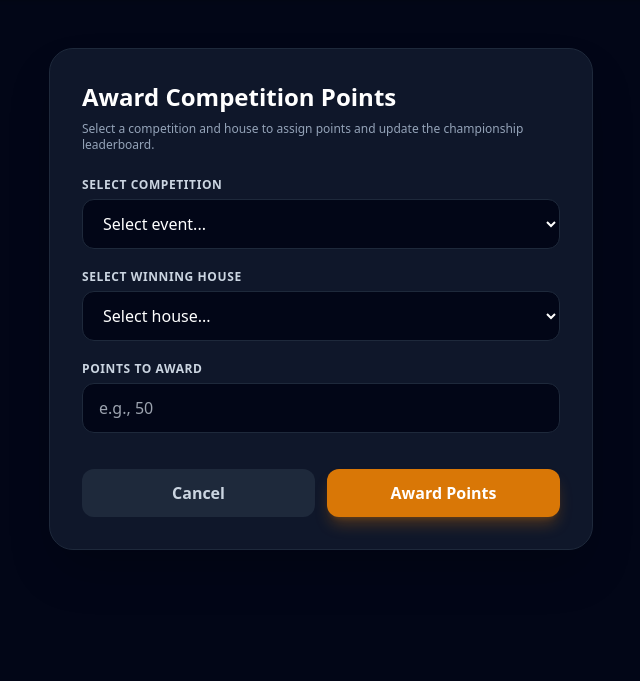
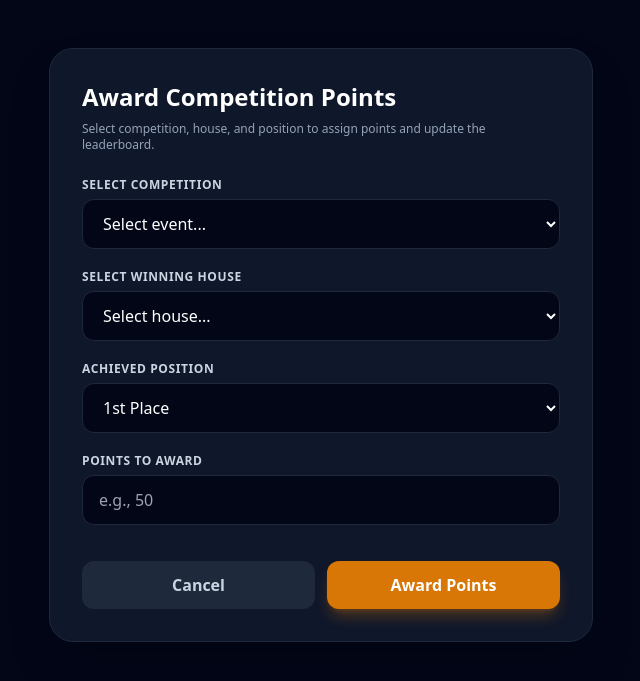
Before and after one commit to garimanegii22/schoolprojectportal, a Flask app: page /admin/declare-result in a window 1280 px wide. Shown: the part 67-748 px from the top of the page, without its empty margins (319-959 px from the left). Run offline with Flask 3, Linux system fonts and the light colour scheme; a user stored in the database is signed in; some libraries are stand-ins or nearby versions.

Commit message:
Fix ParticipantRegistration student_name keyword and add position field to result declaration

```diff
--- a/app_package/routes/admin.py
+++ b/app_package/routes/admin.py
@@ -54,9 +54,9 @@ def register_student():
             return redirect(url_for('admin_bp.register_student'))
 
         try:
-            # Fixed: Using 'name' to match ParticipantRegistration model column
+            # Fixed: Using 'student_name' as required by your ParticipantRegistration model
             new_reg = ParticipantRegistration(
-                name=student_name.strip(),
+                student_name=student_name.strip(),
                 house_id=house_id,
                 competition_id=competition_id
             )
@@ -78,6 +78,7 @@ def declare_result():
     if request.method == 'POST':
         competition_id = request.form.get('competition_id', type=int)
         house_id = request.form.get('house_id', type=int)
+        position = request.form.get('position', type=int, default=1)
         points_awarded = request.form.get('points_awarded', type=int)
 
         if not competition_id or not house_id or points_awarded is None:
@@ -85,10 +86,11 @@ def declare_result():
             return redirect(url_for('admin_bp.declare_result'))
 
         try:
-            # Record the result
+            # Fixed: Included 'position' to satisfy the results table NOT NULL constraint
             new_result = Result(
                 competition_id=competition_id,
                 house_id=house_id,
+                position=position,
                 points_awarded=points_awarded
             )
             db.session.add(new_result)
--- a/app_package/templates/admin/declare_result.html
+++ b/app_package/templates/admin/declare_result.html
@@ -19,7 +19,7 @@
     <main class="flex-1 max-w-xl w-full mx-auto px-4 py-12">
         <div class="bg-slate-900 border border-slate-800 rounded-3xl p-6 sm:p-8 shadow-2xl">
             <h2 class="text-2xl font-black text-white mb-2">Award Competition Points</h2>
-            <p class="text-xs text-slate-400 mb-6">Select a competition and house to assign points and update the championship leaderboard.</p>
+            <p class="text-xs text-slate-400 mb-6">Select competition, house, and position to assign points and update the leaderboard.</p>
 
             <form method="POST" action="" class="space-y-5">
                 <input type="hidden" name="csrf_token" value="{{ csrf_token() }}"/>
@@ -43,6 +43,17 @@
                         {% for house in houses %}
                             <option value="{{ house.id }}">{{ house.name }} House</option>
                         {% endfor %}
+                    </select>
+                </div>
+
+                <!-- Position Selection -->
+                <div>
+                    <label class="block text-xs font-bold uppercase tracking-wider text-slate-300 mb-1.5">Achieved Position</label>
+                    <select name="position" required class="w-full bg-slate-950 border border-slate-800 rounded-xl px-4 py-3 text-white focus:outline-none focus:border-blue-500 transition">
+                        <option value="1" selected>1st Place</option>
+                        <option value="2">2nd Place</option>
+                        <option value="3">3rd Place</option>
+                        <option value="4">4th Place</option>
                     </select>
                 </div>
 
```
